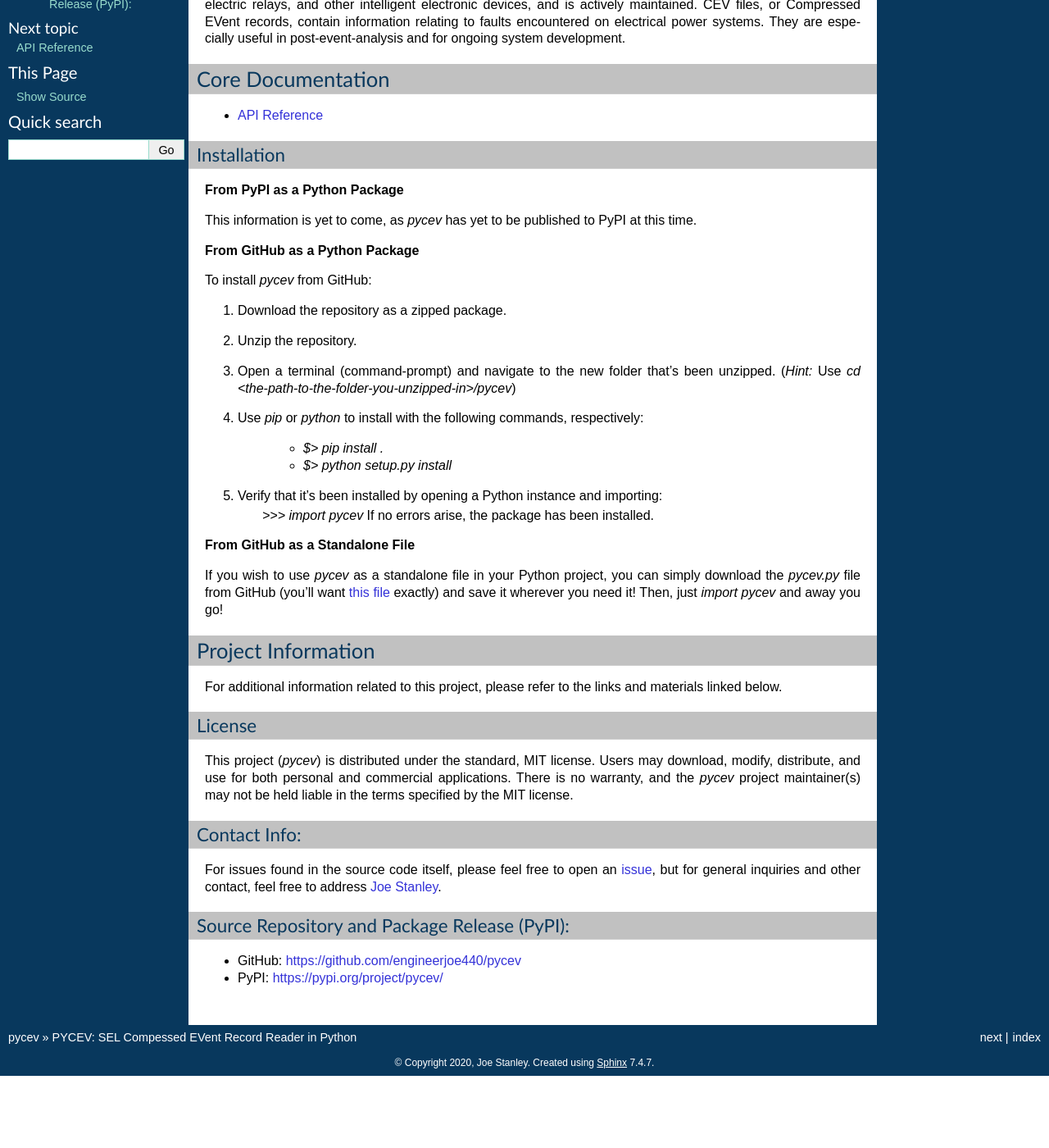
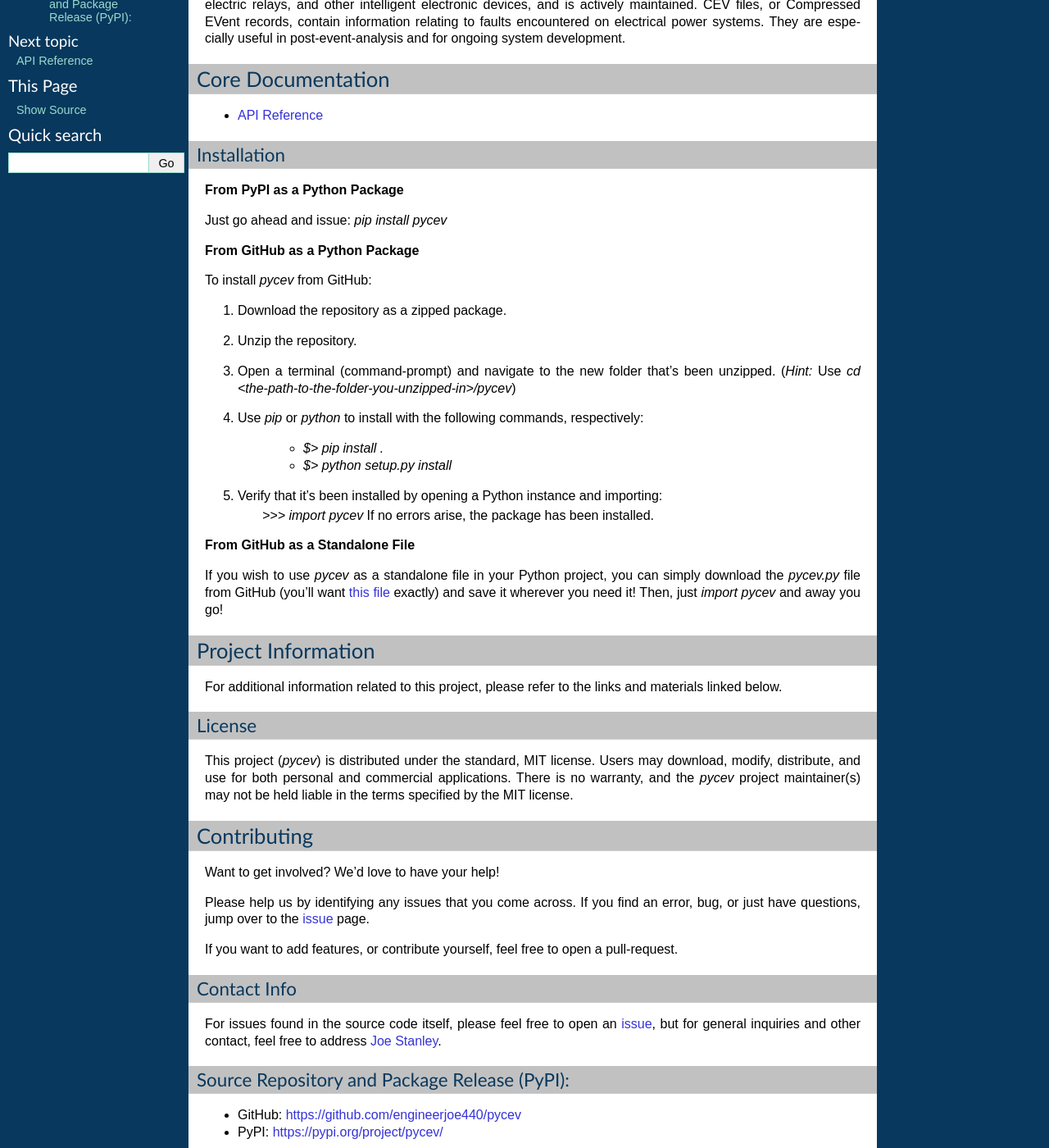
Before and after one commit to engineerjoe440/pycev, a Sphinx documentation site: the page built from source/index.rst, in a window 1280 px wide and 1400 px high, scrolled down 237 px. Shown: the whole window at 82% size. Built offline with Sphinx 7.4.7, drawn with Linux system fonts in a browser that asks for light colours; before the commit the page ends 1549 px from its top, so only the background shows below that; some of the changed text lies outside the part shown.

Commit message:
added contributing information

```diff
--- a/source/index.rst
+++ b/source/index.rst
@@ -31,7 +31,7 @@
 
 **From PyPI as a Python Package**
 
-This information is yet to come, as `pycev` has yet to be published to PyPI at this time.
+Just go ahead and issue: `pip install pycev`
 
 **From GitHub as a Python Package**
 
@@ -71,8 +71,20 @@
 warranty, and the `pycev` project maintainer(s) may not be held liable in the terms
 specified by the MIT license.
 
-Contact Info:
-~~~~~~~~~~~~~
+Contributing
+------------
+
+Want to get involved? We'd love to have your help!
+
+Please help us by identifying any issues that you come across. If you find an error,
+bug, or just have questions, jump over to the
+`issue <https://github.com/engineerjoe440/pycev/issues>`_ page.
+
+If you want to add features, or contribute yourself, feel free to open a pull-request.
+
+
+Contact Info
+~~~~~~~~~~~~
 
 For issues found in the source code itself, please feel free to open an
 `issue <https://github.com/engineerjoe440/pycev/issues>`_, but for general inquiries
```
Also changed, not shown: README.md (+11 -1 lines).
